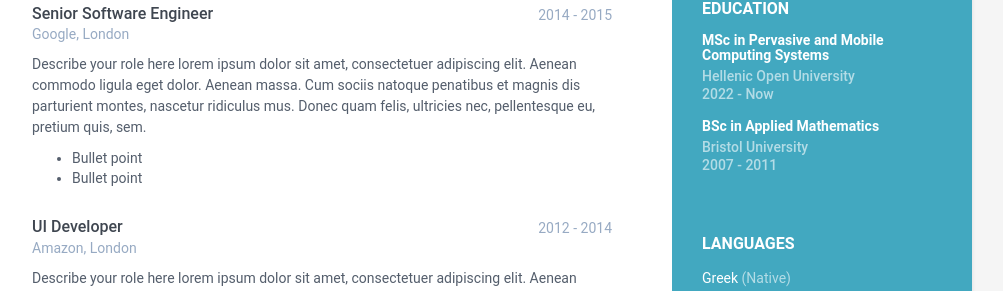
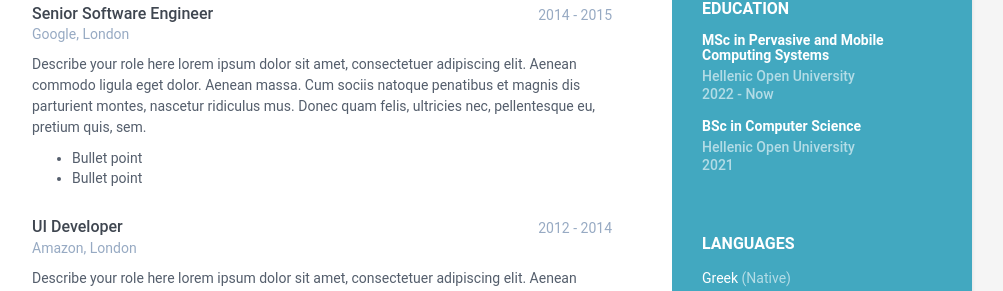
Before and after one commit to std159312/std159312.github.io, a Jekyll site: the page built from index.html, in a window 1280 px wide and 900 px high, scrolled down 422 px. Shown: the part 142-433 px from the top of the window, without its empty margins (168-1171 px from the left). Built offline with Jekyll 4.4.1, drawn with Linux system fonts in a browser that asks for light colours; some of the changed lines change nothing that is shown.

Commit message:
Initial commit

```diff
--- a/_data/data.yml
+++ b/_data/data.yml
@@ -67,17 +67,11 @@ education:
         time: 2022 - Now
         details: |
 
-      - degree: BSc in Applied Mathematics
-        university: Bristol University
-        time: 2007 - 2011
+      - degree: BSc in Computer Science
+        university: Hellenic Open University
+        time: 2021
         details: |
-          Describe your study here lorem ipsum dolor sit amet, consectetuer
-          adipiscing elit. Aenean commodo ligula eget dolor. Aenean massa. Cum
-          sociis natoque penatibus et magnis dis parturient montes, nascetur
-          ridiculus mus. Donec quam felis, ultricies nec, pellentesque eu,
-          pretium quis, sem.
-            - Bullet point
-            - Bullet point
+
 
 experiences:
     title: Experiences
```
